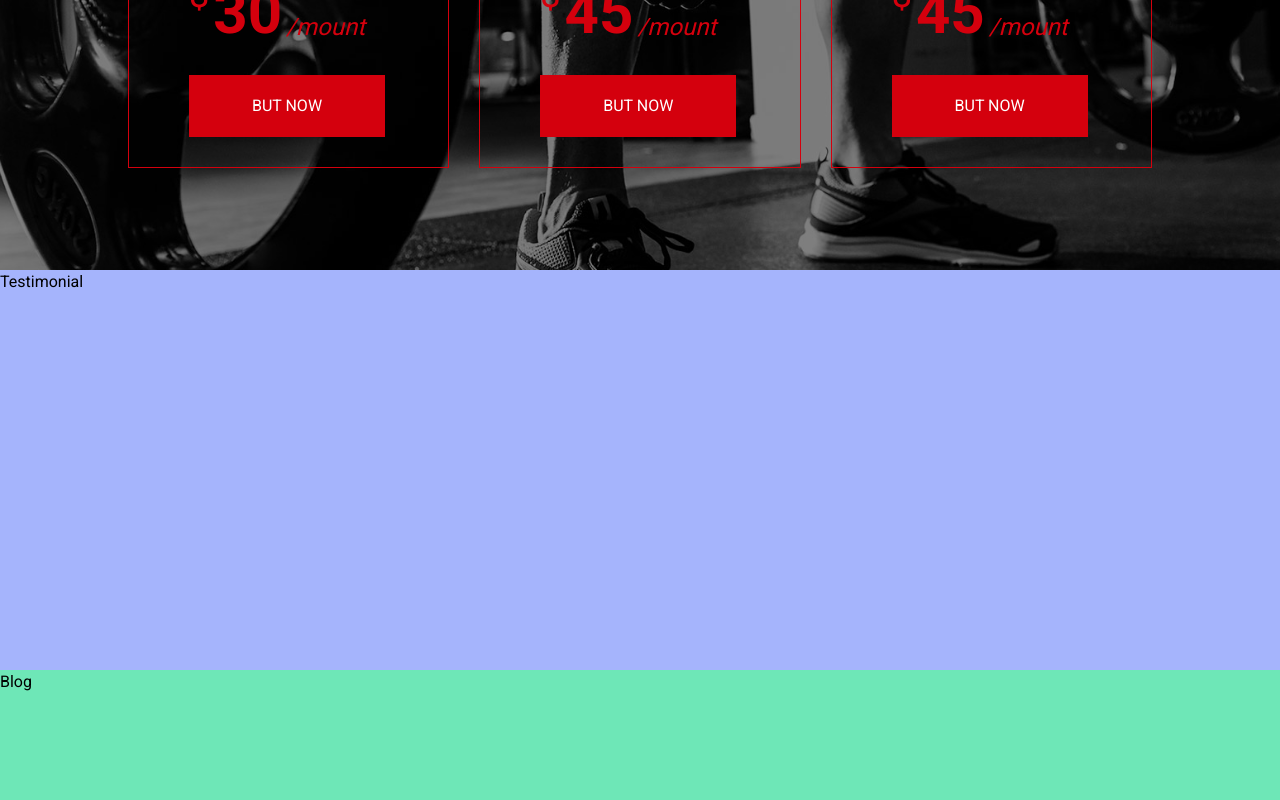
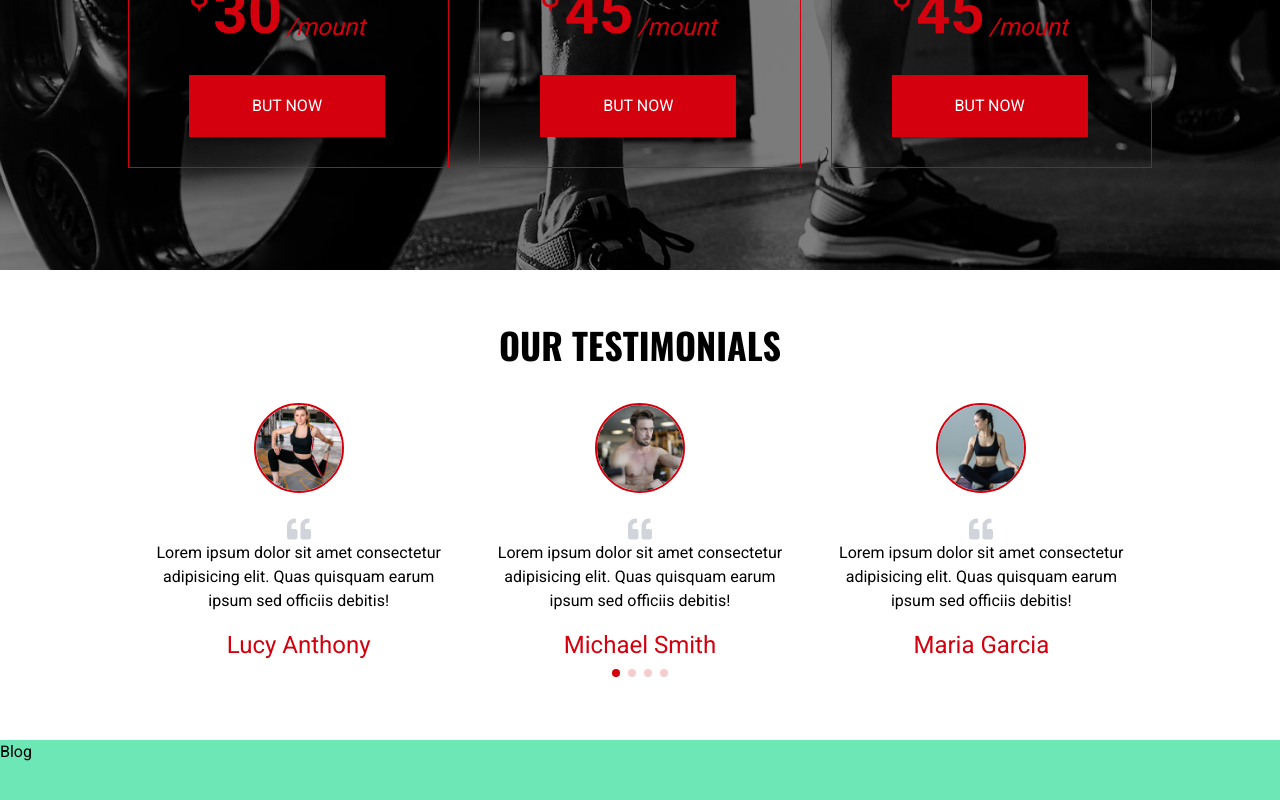
Before and after one commit to ujangaris/Gym-Web--Nextjs, a Next.js app: page / in a window 1280 px wide. Shown: the part 5050-5850 px from the top of the page. Built offline with nearby package versions, Linux system fonts and the light colour scheme.

Commit message:
styling testimonial section

```diff
--- a/components/Testimonial.tsx
+++ b/components/Testimonial.tsx
@@ -1,10 +1,104 @@
 "use client";
 
+import Image from "next/image";
+import { FaQuoteLeft } from "react-icons/fa";
+import { Swiper, SwiperSlide } from "swiper/react";
+// import require modules
+import { Pagination } from "swiper/modules";
+
+// swiper styles
+import "swiper/css";
+import "swiper/css/pagination";
+// testimonial data
+const testimonialData = [
+  {
+    img: "/assets/img/testimonial/lucy.jpg",
+    message:
+      "Lorem ipsum dolor sit amet consectetur adipisicing elit. Quas quisquam earum ipsum sed officiis debitis!",
+    name: "Lucy Anthony",
+  },
+  {
+    img: "/assets/img/testimonial/michael.jpg",
+    message:
+      "Lorem ipsum dolor sit amet consectetur adipisicing elit. Quas quisquam earum ipsum sed officiis debitis!",
+    name: "Michael Smith",
+  },
+  {
+    img: "/assets/img/testimonial/maria.jpg",
+    message:
+      "Lorem ipsum dolor sit amet consectetur adipisicing elit. Quas quisquam earum ipsum sed officiis debitis!",
+    name: "Maria Garcia",
+  },
+  {
+    img: "/assets/img/testimonial/lucy.jpg",
+    message:
+      "Lorem ipsum dolor sit amet consectetur adipisicing elit. Quas quisquam earum ipsum sed officiis debitis!",
+    name: "Lucy Anthony",
+  },
+  {
+    img: "/assets/img/testimonial/michael.jpg",
+    message:
+      "Lorem ipsum dolor sit amet consectetur adipisicing elit. Quas quisquam earum ipsum sed officiis debitis!",
+    name: "Michael Smith",
+  },
+  {
+    img: "/assets/img/testimonial/maria.jpg",
+    message:
+      "Lorem ipsum dolor sit amet consectetur adipisicing elit. Quas quisquam earum ipsum sed officiis debitis!",
+    name: "Maria Garcia",
+  },
+];
 
 export const Testimonial = () => {
   return (
-    <section className="h-[50vh] bg-indigo-300" id="testimonial">
-      Testimonial
+    <section className="py-12 xl:py-28" id="testimonial">
+      <div className="container mx-auto">
+        <h2 className="h2 text-center">Our Testimonials</h2>
+        <div>
+          <Swiper
+            slidesPerView={1}
+            spaceBetween={30}
+            modules={[Pagination]}
+            pagination={{
+              clickable: true,
+            }}
+            breakpoints={{
+              768: {
+                slidesPerView: 2,
+                spaceBetween: 30,
+              },
+              1024: {
+                slidesPerView: 3,
+                spaceBetween: 30,
+              },
+            }}
+            className="h-[320px]"
+          >
+            {testimonialData.map((person, index) => {
+              return (
+                <SwiperSlide key={index} className="h-full">
+                  <div className="flex flex-col justify-center items-center gap-6 text-center h-full ">
+                    <Image
+                      src={person.img}
+                      width={90}
+                      height={90}
+                      alt=""
+                      className="rounded-full border-2 border-accent"
+                    />
+                    <div className="flex flex-col justify-center items-center">
+                      <FaQuoteLeft className="text-2xl text-gray-300" />
+                      <p className="max-w-[380px] mb-4">{person.message}</p>
+                      <span className="text-2xl text-accent">
+                        {person.name}
+                      </span>
+                    </div>
+                  </div>
+                </SwiperSlide>
+              );
+            })}
+          </Swiper>
+        </div>
+      </div>
     </section>
   );
 };
```
Also changed, not shown: 1 other file (tests, documents, lock files or other folders).
